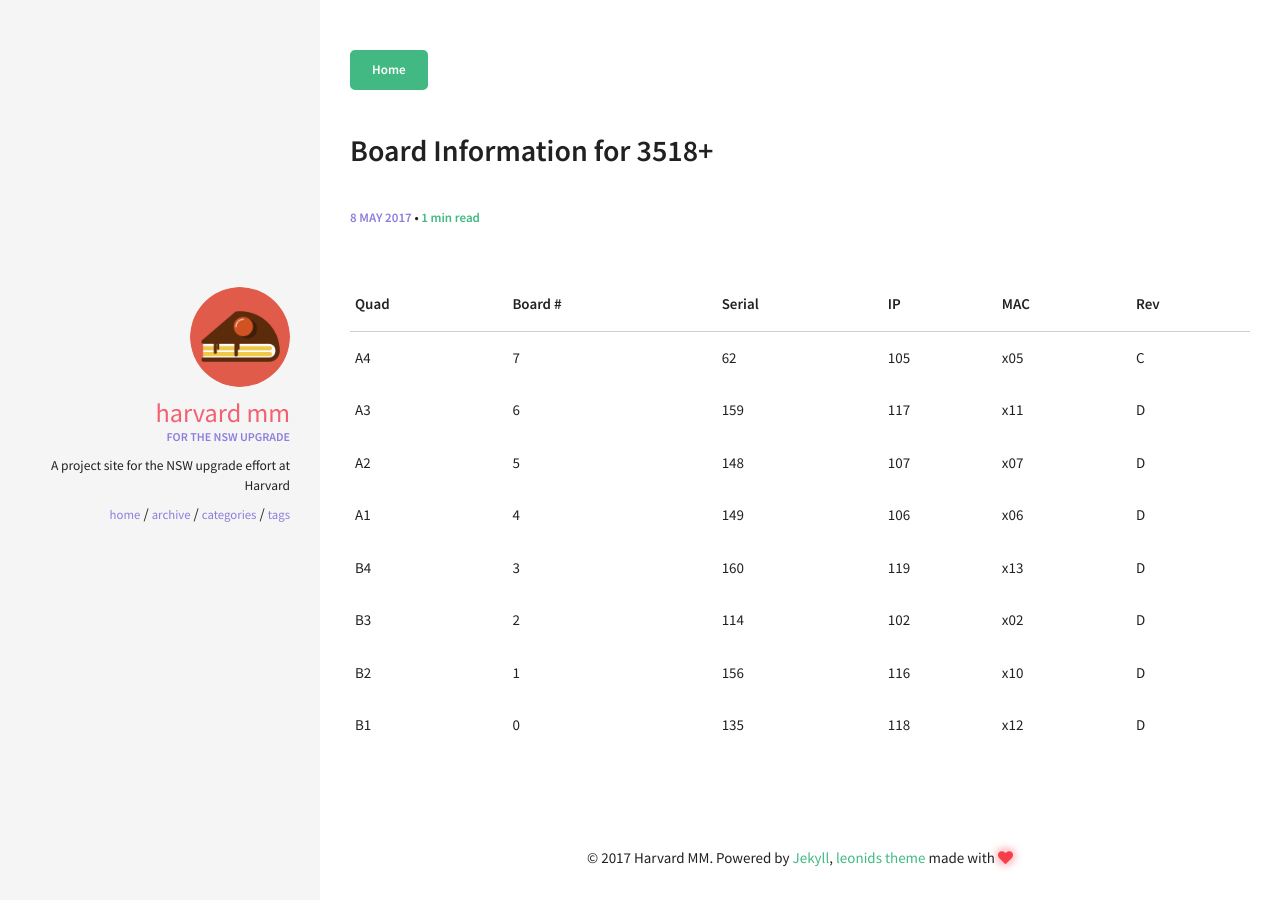
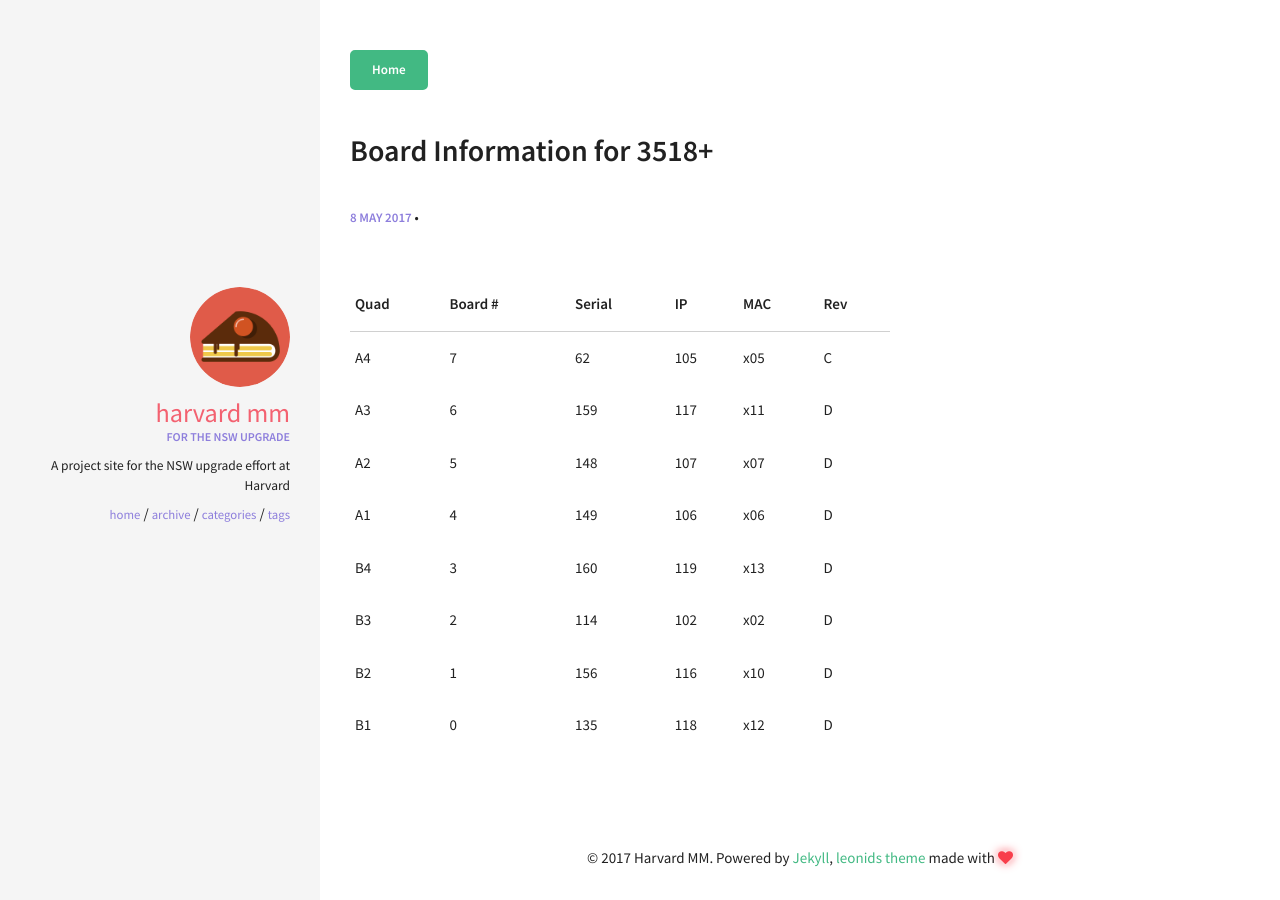
Before and after one commit to annmwang/Harvard_MM, a Jekyll site: the page built from _posts/2017-05-08-run3518-boards.md, in a window 1280 px wide. Built offline with Jekyll 4.4.1, drawn with Linux system fonts in a browser that asks for light colours.

Commit message:
adjusted table width and got rid of read time

```diff
--- a/_layouts/post.html
+++ b/_layouts/post.html
@@ -30,7 +30,6 @@ layout: default
         {{ page.date | date: "%-d %b %Y" | upcase }}
       </span>
       •
-      {% include read_time.html %}
     </span>
 
   </header>
--- a/_sass/components/_global.scss
+++ b/_sass/components/_global.scss
@@ -38,7 +38,7 @@ td {
   vertical-align: bottom;
 }
 table {
-  width: 100%;
+  width: 60%;
   display: table;
   &.bordered > thead > tr,
   &.bordered > tbody > tr {
```
